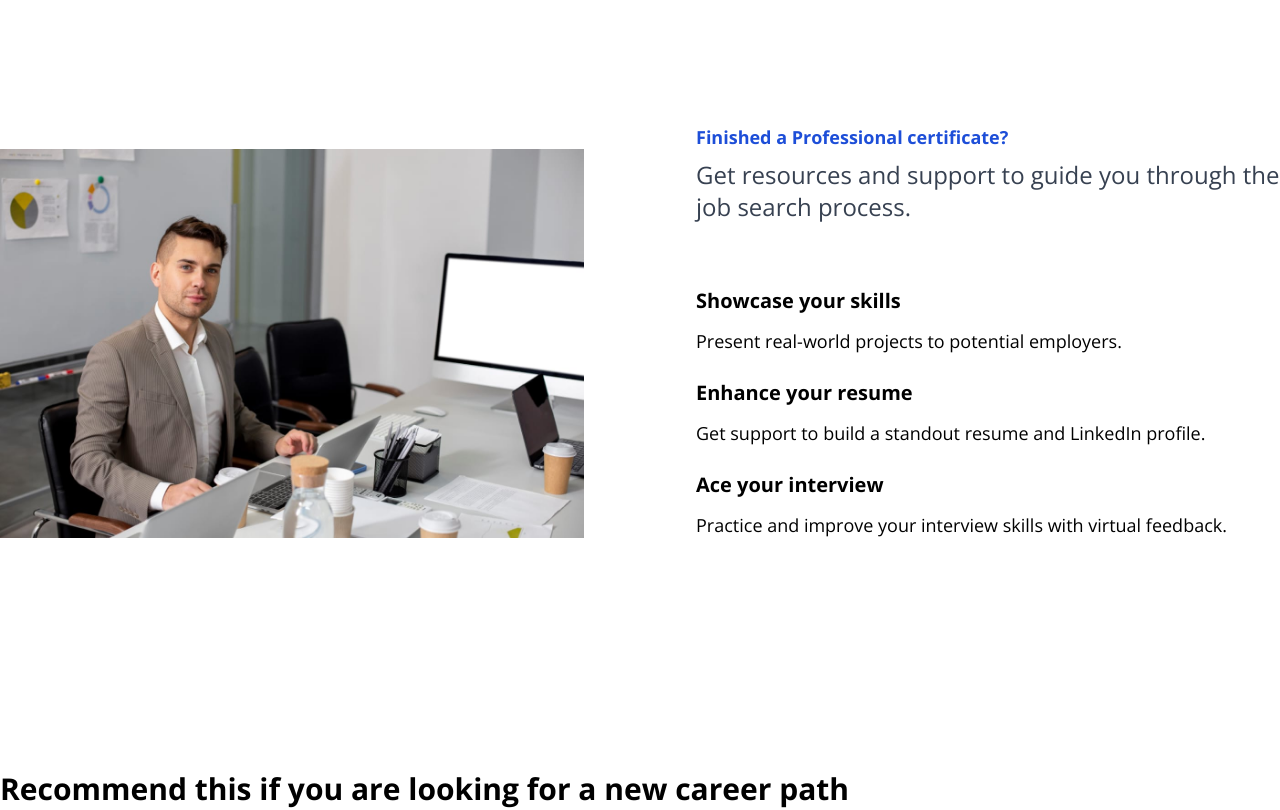
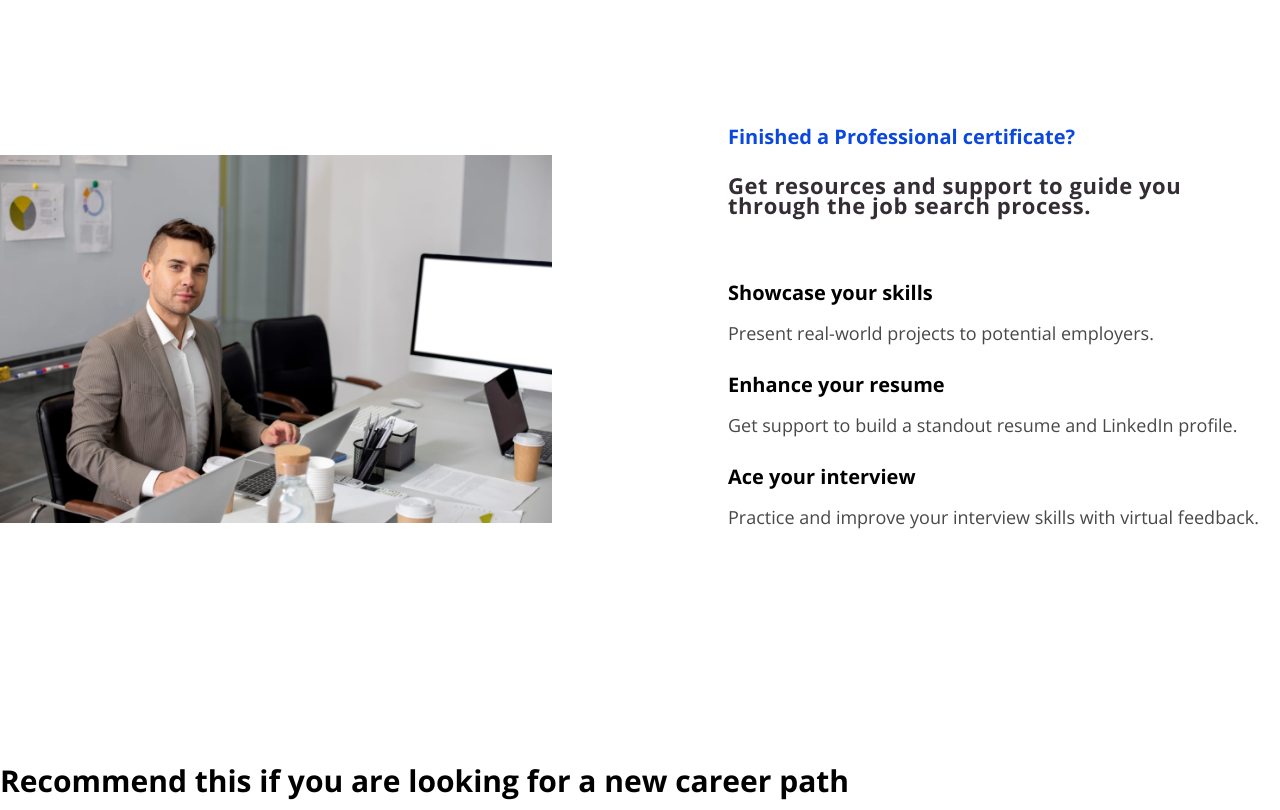
Before and after one commit to FrontEndDevo/NeuraLearnAcademy, a React (Vite) app: page / in a window 1280 px wide. Shown: the part 3140-3950 px from the top of the page. Built offline with nearby package versions, Linux system fonts and the light colour scheme.

Commit message:
Edit some things in ResourceGuide component

```diff
--- a/src/components/ResourceGuide/ResourceGuide.jsx
+++ b/src/components/ResourceGuide/ResourceGuide.jsx
@@ -1,31 +1,35 @@
 import Image1 from "../../assets/images/homepage/ResourceGuideSection/men.jpg";
-function ResourcesGuide() {
+const ResourcesGuide = () => {
+  const benefitsClasses = "font-semibold md:text-lg lg:text-xl";
+  const explainationClasses =
+    "mt-3 mb-6 text-sm md:text-base lg:text-lg text-gray-color-500";
   return (
     <>
-      <div className="container my-10 xl:my-32 p-8  lg:p-16 xl:p-0 bg-white">
-        <div className="grid grid-cols-1 xl:grid-cols-2 gap-8 md:gap-4 xl:gap-28">
-          <div className="flex justify-center items-center md:w-3/4 lg:w-10/12 xl:w-full">
+      <div className="container p-8 my-10 bg-white xl:my-32 lg:p-16 xl:p-0">
+        <div className="grid grid-cols-1 gap-8 xl:grid-cols-2 md:gap-4 xl:gap-44">
+          <div className="flex items-center justify-center md:w-3/4 lg:w-10/12 xl:w-full">
             <img src={Image1} alt="" />
           </div>
 
           {/* Content */}
-          <div className="">
-            <p className="mb-2 text-sm md:text-base lg:text-lg font-bold text-blue-700">
+          <div>
+            <h1 className="mb-6 text-sm font-bold text-primary-500 md:text-base lg:text-xl">
               Finished a Professional certificate?
-            </p>
-            <h2 className="mb-6 xl:mb-16 text-lg md:text-sm lg:text-2xl text-gray-700">
-              Get resources and support to guide you through the job search process.
+            </h1>
+            <h2 className="mb-6 text-lg font-bold  text-gray-color-700 tracking-wide xl:mb-16 md:text-sm lg:text-[22px]">
+              Get resources and support to guide you through the job search
+              process.
             </h2>
-            <h3 className="md:text-lg lg:text-xl font-semibold">Showcase your skills</h3>
-            <p className="mt-3 mb-6 text-sm md:text-base lg:text-lg">
+            <h3 className={benefitsClasses}>Showcase your skills</h3>
+            <p className={explainationClasses}>
               Present real-world projects to potential employers.
             </p>
-            <h3 className="md:text-lg lg:text-xl font-semibold">Enhance your resume</h3>
-            <p className="mt-3 mb-6 text-sm md:text-base lg:text-lg">
+            <h3 className={benefitsClasses}>Enhance your resume</h3>
+            <p className={explainationClasses}>
               Get support to build a standout resume and LinkedIn profile.
             </p>
-            <h3 className="md:text-lg lg:text-xl font-semibold">Ace your interview</h3>
-            <p className="mt-3 mb-6 text-sm md:text-base lg:text-lg">
+            <h3 className={benefitsClasses}>Ace your interview</h3>
+            <p className={explainationClasses}>
               Practice and improve your interview skills with virtual feedback.
             </p>
           </div>
@@ -33,6 +37,6 @@ function ResourcesGuide() {
       </div>
     </>
   );
-}
+};
 
 export default ResourcesGuide;
```
